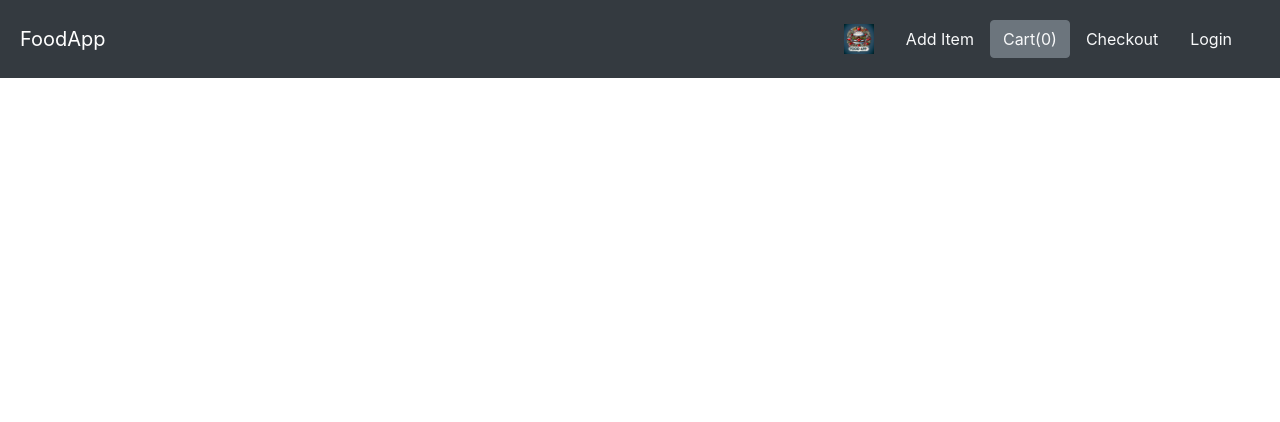
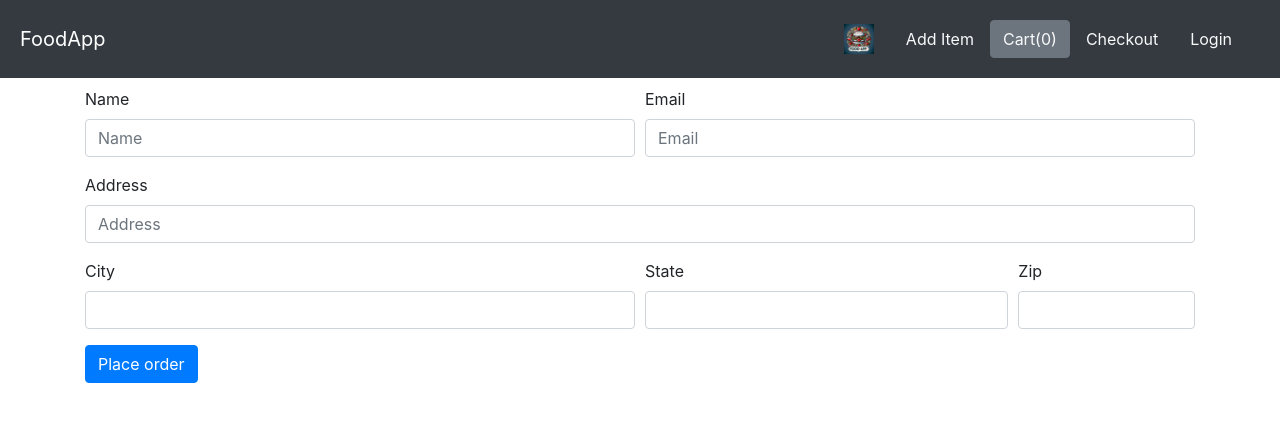
Before and after one commit to AndreiBaditoiu/AB-Project_FoodAPP, a Django app: page /food/checkout/ in a window 1280 px wide. Shown: the top 422 px of the page. Run offline with Django 4.2, Linux system fonts and the light colour scheme; some libraries are stand-ins or nearby versions.

Commit message:
Modified models, convertor, base, checkout, index/food; views/ users

```diff
--- a/food/admin.py
+++ b/food/admin.py
@@ -1,5 +1,8 @@
 from django.contrib import admin
-from.models import Item
+from .models import Item
+from .models import Order
+
 # Register your models here.
 
 admin.site.register(Item)
+admin.site.register(Order)
--- a/food/static/Images/convertor.py
+++ b/food/static/Images/convertor.py
@@ -1,10 +1,9 @@
 from PIL import Image
 
 
+img=Image.open("Logo.webp")
 
-# img=Image.open("Logo.webp")
-#
-# img.save("Logo.jpg", "JPEG")
+img.save("Logo.jpg", "JPEG")
 
 
 def convert_jpeg_to_ico(source_path, target_path, sizes=None):
--- a/food/templates/food/base.html
+++ b/food/templates/food/base.html
@@ -77,12 +77,14 @@
         if (cart[item_id] !== undefined) {
             quantity = cart[item_id][0] + 1;
             cart[item_id][0] = quantity; // saving quantity inside the cart
+            cart[item_id][2] = cart[item_id][2] + parseFloat(document.getElementById("price" + item_id).innerHTML); //getting the price of items in cart and update if one product is added multiple times
 
 
         } else {
             quantity = 1;
+            price = parseFloat(document.getElementById("price" + item_id).innerHTML); // adding a specific product for the first time
             name = document.getElementById("nm" + item_id).innerHTML; // extracting the name
-            cart[item_id] = [quantity, name]; // saving quantity and product name inside the cart
+            cart[item_id] = [quantity, name, price]; // saving quantity and product name inside the cart
         }
         // saving items to cart+ showing the number of added items to cart
         console.log(cart);
@@ -90,21 +92,6 @@
         document.getElementById("cart").innerHTML = "Cart(" + Object.keys(cart).length + ")";
 
     });
-
-    {#DisplayCart(cart);#}
-    {##}
-    {#function DisplayCart(cart) {#}
-    {#    var cartString = "";#}
-    {#    cartString += "<h5>This is your cart</h5>";#}
-    {#    var cartIndex = 1;#}
-    {#    for (var x in cart) {#}
-    {#        cartString += cartIndex;#}
-    {#        cartString += document.getElementById("nm" + x).innerHTML + "Qty:" + cart[x][0] + "</br>";#}
-    {#        cartIndex += 1;#}
-    {#    }#}
-    {#    cartString += "<a href='food/checkout'><button class='btn btn-warning' id='checkout'>Checkout</button></a>";#}
-    {#    document.getElementById("cart").setAttribute('data-content', cartString);#}
-    {#    $('[data-toggle="popover"]').popover();#}
 
 
     DisplayCart(cart);
@@ -119,7 +106,7 @@
         for (item in cartObject) {
             console.log(cartObject[item][0])
             console.log(cartObject[item][1])
-            cartString += cartObject[item][1] + " QTY:" + Math.abs(cartObject[item][0]) + "</br>";
+            cartString += cartObject[item][1] + " QTY:" + (cartObject[item][0]) + "</br>";
 
 
         }
--- a/food/templates/food/checkout.html
+++ b/food/templates/food/checkout.html
@@ -3,11 +3,54 @@
 {% block content %}
 
     <div class="container">
+        <div class="row">
             <div class="col-md-12">
-            <div class="row">
-                <ul class="list-group" id = "item_list">
+
+                <ul class="list-group" id="item_list">
 
                 </ul>
+            </div>
+        </div>
+
+        <div class="row">
+            <div class="col-md-12">
+                <form method="POST">
+                    {% csrf_token %}
+                    <input type="hidden" id="items" name="items">
+                    <div class="form-row">
+                        <div class="form-group col-md-6">
+                            <label for="name">Name</label>
+                            <input id="name" name="name" type="text" class="form-control" placeholder="Name">
+                        </div>
+                        <div class="form-group col-md-6">
+                            <label for="email">Email</label>
+                            <input id="email" name="email" type="text" class="form-control" placeholder="Email">
+                        </div>
+                    </div>
+                    <div class="form-group">
+                        <label for="address">Address</label>
+                        <input id="address" name="address" type="text" class="form-control" placeholder="Address">
+                    </div>
+
+                    <div class="form-row">
+                        <div class="form-group col-md-6">
+                            <label for="city">City</label>
+                            <input id="city" name="city" type="text" class="form-control">
+                        </div>
+                        <div class="form-group col-md-4">
+                            <label for="state">State</label>
+                            <input id="state" name="state" type="text" class="form-control">
+                        </div>
+                        <div class="form-group col-md-2">
+                            <label for="zipcode">Zip</label>
+                            <input id="zipcode" name="zipcode" type="text" class="form-control">
+                        </div>
+                    </div>
+
+                    <button type="submit" class="btn btn-primary">Place order</button>
+                </form>
+
+
             </div>
         </div>
     </div>
@@ -19,13 +62,15 @@
             cart = JSON.parse(localStorage.getItem('cart'));
 
         }
-    for (item in cart){
+        for (item in cart) {
             let name = cart[item][1]; //extracting the name (name at index '1')
             let quantity = cart[item][0]; // extracting the quantity/based on item index
+            let price = cart[item][2];
 
             itemString = `<li class= "list-group-item">${name}-${quantity}</li>` // creating a list group
             $('#item_list').append(itemString);
         }
+        $('#items').val(JSON.stringify(cart));  // displaying items in order itself
 
     </script>
 {% endblock %}
--- a/food/templates/food/index.html
+++ b/food/templates/food/index.html
@@ -30,12 +30,14 @@
                     <img class="card-img-top" src="{{ item.item_image }}" alt="" style="width: 150px; height: auto">
                 </div>
                 <div id="nm{{ item.id }}" class="col-md-4">
+                    <div id = "price{{ item.id }}" class =card-text> <!--displaying price of product-->
                     <h2>{{ item.item_name }}</h2>
                     <h4>{{ item.item_desc }}</h4>
                     <h6>${{ item.item_price }}</h6>
                     {#                    <h6>{{ item.user_name }}</h6>#}
                     <!-- nume, descriere,pret -->
                     <!-- detail button below -->
+                        </div>
                 </div>
                 <div class="col-md-2">
                     <a href="{% url 'food:detail' item.id %}" class="btn btn-success">Details</a>
--- a/food/views.py
+++ b/food/views.py
@@ -4,40 +4,10 @@ from django.urls import reverse_lazy
 from django.views.generic import ListView, DetailView, CreateView, UpdateView, DeleteView
 
 from .forms import ItemForm
-from .models import Item
+from .models import Item, Order
 
 
 # Create your views here.
-
-
-# varianta 1
-# def index(request):
-#     item_list = Item.objects.all()
-#     template = loader.get_template('food/index.html')
-#     context = {
-#         'item_list': item_list,
-#
-#     }
-#     return HttpResponse(template.render(context, request))
-
-
-# varianta 2 pt functia de mai sus (optimizata)
-# def index(request):
-#     item_list = Item.objects.all()
-#     context = {
-#         'item_list': item_list,
-#     }
-#     return render(request, 'food/index.html', context)
-
-
-# search option below
-# def get_queryset(self):
-#     query = self.request.GET.get("item_name")
-#     if query:
-#         return Item.objects.filter(
-#             item_name__icontains=query)
-#     else:
-#         return Item.objects.all()
 
 
 # paginator below
@@ -60,32 +30,9 @@ def item(request):
     return HttpResponse("<h1>This is an item view</h1>")
 
 
-# item var below not in connection with above function!!
-
-
-# @never_cache
-# def detail(request, item_id):
-#     item = Item.objects.get(pk=item_id)
-#     context = {
-#         'item': item,
-#
-#     }
-#     return render(request, 'food/detail.html', context)
-
-
 class FoodDetail(DetailView):
     model = Item
     template_name = 'food/detail.html'
-
-
-# def create_item(request):
-#     form = ItemForm(request.POST or None)
-#
-#     if form.is_valid():
-#         form.save()
-#         return redirect('food:index')
-#
-#     return render(request, 'food/item-form.html', {'form': form})
 
 
 class CreateItemView(CreateView):
@@ -99,30 +46,11 @@ class CreateItemView(CreateView):
         return super().form_valid(form)
 
 
-# def update_item(request, id):
-#     item = Item.objects.get(id=id)
-#     form = ItemForm(request.POST or None, instance=item)
-#     if form.is_valid():
-#         form.save()
-#         return redirect('food:index')
-#     return render(request, 'food/item-form.html', {'form': form, 'item': item})
-#
-
 class UpdateItemView(UpdateView):
     model = Item
     form_class = ItemForm
     template_name = 'food/item-form.html'
     success_url = reverse_lazy('food:index')
-
-
-# def delete_item(request, id):
-#     item = Item.objects.get(id=id)
-#
-#     if request.method == 'POST':
-#         item.delete()
-#         return redirect('food:index')
-#     # return to specific page to confirm item deletion by user
-#     return render(request, 'food/item-delete.html', {'item': item})
 
 
 class DeleteItemView(DeleteView):
@@ -132,4 +60,17 @@ class DeleteItemView(DeleteView):
 
 
 def checkout(request):
+    if request.method == "POST":
+        items = request.POST.get('items', "")
+        name = request.POST.get('name', "")
+        email = request.POST.get('email', "")
+        address = request.POST.get('address', "")
+        city = request.POST.get('city', "")
+        state = request.POST.get('state', "")
+        zipcode = request.POST.get('zipcode', "")
+        # total = request.POST.get('total', "")
+        order = Order(items=items, name=name, email=email, address=address, city=city, state=state, zipcode=zipcode,
+                      )
+        order.save()
+
     return render(request, 'food/checkout.html')
--- a/users/views.py
+++ b/users/views.py
@@ -33,4 +33,4 @@ def logout_view(request):
 @login_required
 def profile_page(request):
     return render(request, 'users/profile.html')
-# @login_required= decorator makes sure user is logged in in order to see info frpm page.
+# @login_required= decorator makes sure user is logged in in order to see info from page.
```
Also changed, not shown: food/models.py (+12 -2 lines), db.sqlite3, food/migrations/0007_order.py (added). Lines whose indentation alone changed are shown as unchanged.
